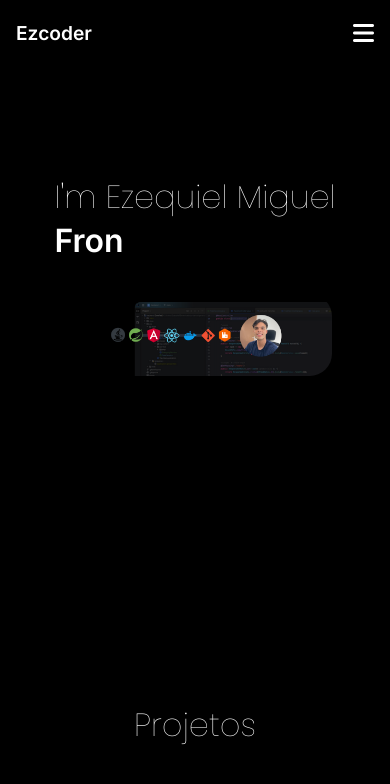
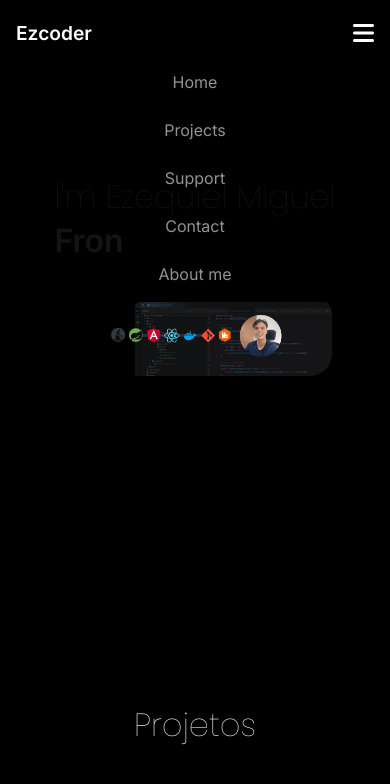
Before and after one commit to Ki3lMigu3l/portfolio-reactjs-3d, a React (Vite) app in the folder portifolio-frontend/: page / in a window 390 px wide. Shown: the top 784 px of the page. Built offline with nearby package versions, Linux system fonts and the light colour scheme.

Commit message:
style: update na responsividade do navbar para dispositivos moveis

```diff
--- a/portifolio-frontend/src/components/navbar/Navbar.css
+++ b/portifolio-frontend/src/components/navbar/Navbar.css
@@ -45,6 +45,13 @@
 }
 
 .navbar-menu {
+
+}
+
+.navbar-menu.open {
+    display: flex;
+    justify-content: center;
+    align-items: center;
     position: fixed;
     top: 0;
     left: 0;
@@ -61,12 +68,6 @@
     animation: slideDown 0.5s ease-in-out forwards;
 }
 
-.navbar-menu.open {
-    display: flex;
-    justify-content: center;
-    align-items: center;
-}
-
 @media screen and (max-width: 768px) {
     .hamburguer {
         display: block;
@@ -74,15 +75,21 @@
 
     .navbar-menu {
         position: fixed;
-        top: 0;
+        top: -50px;
         left: 0;
         width: 100%;
-        height: 15vh;
-        background: #000000c8;
-        display: none;
-        flex-direction: column;
+        height: auto;
+        background: #000000eb;
+        z-index: 998;
+        animation: slideDown 0.5s ease-in-out forwards;
+    }
+
+    .navbar-menu ul {
+        display: flex;
         justify-content: center;
         align-items: center;
+        text-align: center;
+        flex-direction: column;
     }
 
     .navbar-logo {
@@ -98,24 +105,11 @@
 
 @media screen and (min-width: 769px) {
     .navbar-menu {
-        display: none;
-    }
-
-    .navbar-menu.open {
-        margin-top: 1em;
+        display: block;
     }
 
     .hamburguer {
-        display: block;
-    }
-
-    .navbar-menu li {
-        margin: 0 10px;
-    }
-
-    .navbar-menu a {
-        font-size: 1rem;
-        color: #939393;
+        display: none;
     }
 }
 
```
